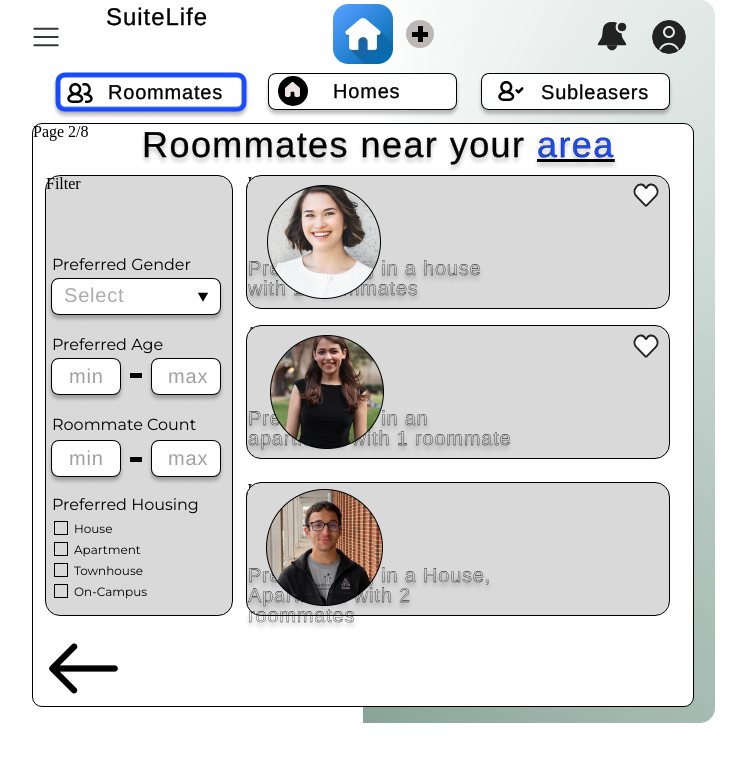
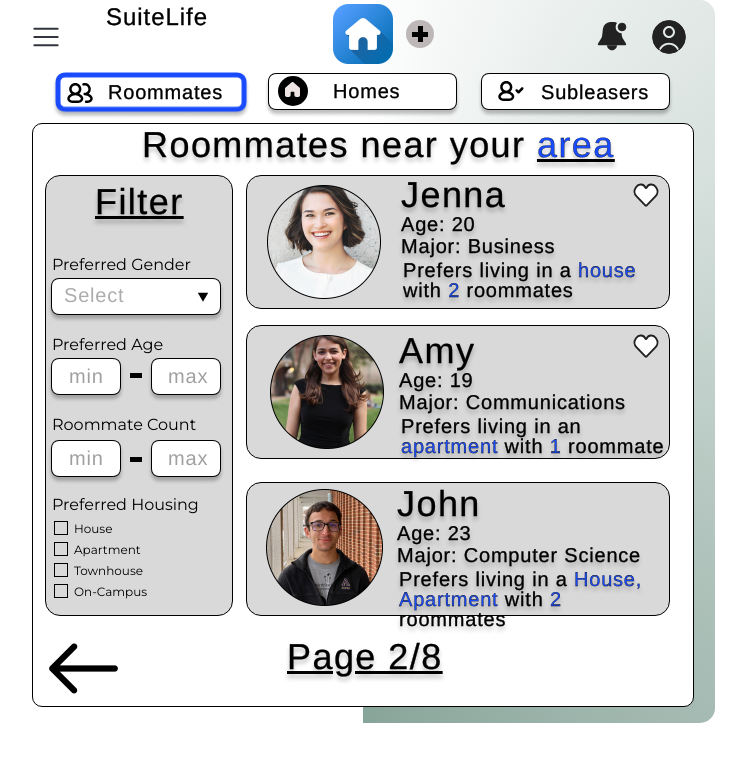
Before and after one commit to ssponsler/CSC484_SuiteLife, a plain HTML site: page roommates/index.html in a window 1280 px wide. Shown: the whole page, without its empty margins (277-1023 px from the left). Drawn offline with nearby package versions, Linux system fonts and the light colour scheme; a web font is replaced by a local one.

Commit message:
Update style.css

```diff
--- a/roommates/style.css
+++ b/roommates/style.css
@@ -70,7 +70,7 @@
   white-space: nowrap;
 }
 
-.ROOMMATES .text-wrapper {
+.ROOMMATES .text-wrapper, .desc-wrapper-1 {
   color: #000000;
 }
 
@@ -79,7 +79,7 @@
   text-decoration: underline;
 }
 
-.ROOMMATES .text-wrapper-2 {
+.ROOMMATES .page-num {
   width: 153px;
   top: 515px;
   left: 254px;
@@ -108,7 +108,7 @@
   border-color: #000000;
 }
 
-.ROOMMATES .text-wrapper-3 {
+.ROOMMATES .filter-text {
   position: absolute;
   width: 88px;
   top: 8px;
@@ -157,7 +157,7 @@
   border-color: #000000;
 }
 
-.ROOMMATES .jenna {
+.ROOMMATES .rm1 {
   position: absolute;
   width: 274px;
   height: 126px;
@@ -165,7 +165,7 @@
   left: 155px;
 }
 
-.ROOMMATES .text-wrapper-4 {
+.ROOMMATES .rm1-name, .rm2-name, .rm3-name {
   width: 184px;
   top: 0;
   left: 0;
@@ -181,7 +181,7 @@
   white-space: nowrap;
 }
 
-.ROOMMATES .text-wrapper-5 {
+.ROOMMATES .rm1-major, .rm2-major, .rm3-major {
   width: 184px;
   position: absolute;
   top: 59px;
@@ -197,7 +197,7 @@
   white-space: nowrap;
 }
 
-.ROOMMATES .text-wrapper-6 {
+.ROOMMATES .rm1-age, .rm2-age, .rm3-age {
   position: absolute;
   width: 184px;
   top: 37px;
@@ -228,7 +228,7 @@
   line-height: 20px;
 }
 
-.ROOMMATES .text-wrapper-7 {
+.ROOMMATES .desc-wrapper-2 {
   color: #194bfc;
 }
 
@@ -249,7 +249,7 @@
   left: 213px;
 }
 
-.ROOMMATES .sarah {
+.ROOMMATES .rm2 {
   position: absolute;
   width: 280px;
   height: 126px;
@@ -281,7 +281,7 @@
   left: 213px;
 }
 
-.ROOMMATES .amy {
+.ROOMMATES .rm3 {
   position: absolute;
   width: 274px;
   height: 126px;
```
